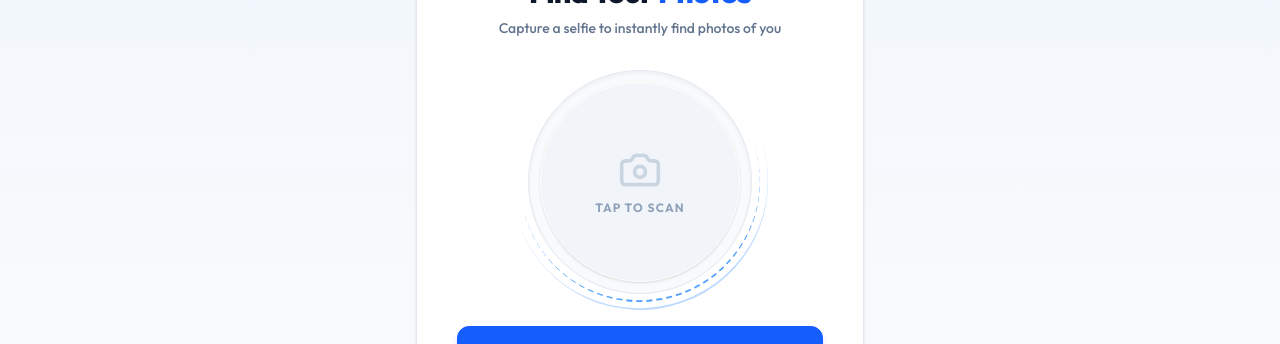
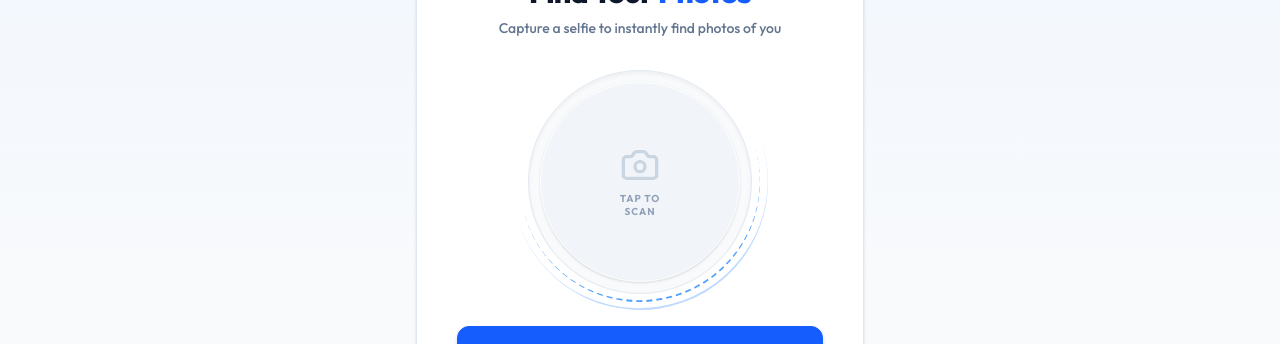
Before and after one commit to santrarony9/dp-facescan-app, a React (Vite) app in the folder frontend/: page /1 in a window 1280 px wide. Shown: the part 219-563 px from the top of the page. Built offline with nearby package versions, Linux system fonts and the light colour scheme.

Commit message:
Rewrite Viewfinder frame for bulletproof circular alignment

```diff
--- a/frontend/src/pages/SelfieUpload.jsx
+++ b/frontend/src/pages/SelfieUpload.jsx
@@ -131,10 +131,11 @@ const SelfieUpload = () => {
         </div>
 
         {/* Dynamic Viewfinder Frame */}
-        <div className={`relative mx-auto mb-8 transition-all duration-500 ${step === 'camera' ? 'w-48 h-48 sm:w-56 sm:h-56' : 'w-28 h-28 opacity-90'}`}>
+        <div className={`relative mx-auto mb-8 transition-all duration-500 flex items-center justify-center ${step === 'camera' ? 'w-48 h-48 sm:w-56 sm:h-56' : 'w-28 h-28 opacity-90'}`}>
 
           {/* Animated Scanner Ring */}
           <div className="absolute inset-0 border border-slate-200 rounded-full shadow-inner bg-slate-50" />
+
           {step === 'camera' && (
             <>
               <motion.div
@@ -150,7 +151,7 @@ const SelfieUpload = () => {
             </>
           )}
 
-          <div className="absolute inset-3 overflow-hidden rounded-full bg-slate-100 flex items-center justify-center border border-white shadow-sm group">
+          <div className="absolute inset-3 overflow-hidden rounded-full bg-slate-100 flex items-center justify-center border border-white shadow-sm z-10 group">
             <AnimatePresence mode="wait">
               {image ? (
                 <motion.div
@@ -158,7 +159,7 @@ const SelfieUpload = () => {
                   initial={{ opacity: 0, scale: 1.05 }}
                   animate={{ opacity: 1, scale: 1 }}
                   exit={{ opacity: 0 }}
-                  className="w-full h-full relative"
+                  className="w-full h-full absolute inset-0"
                 >
                   <img src={image} alt="Selfie" className="w-full h-full object-cover" />
                   {status === 'processing' && (
@@ -177,10 +178,10 @@ const SelfieUpload = () => {
                   key="placeholder"
                   initial={{ opacity: 0 }}
                   animate={{ opacity: 1 }}
-                  className="flex flex-col items-center gap-2 p-4"
+                  className="w-full h-full absolute inset-0 flex flex-col items-center justify-center gap-2 p-2"
                 >
-                  <Camera size={44} className="text-slate-300 group-hover:text-blue-500 transition-colors duration-300" />
-                  <p className="text-slate-400 text-xs font-bold uppercase tracking-widest">Tap to Scan</p>
+                  <Camera size={40} className="text-slate-300 group-hover:text-blue-500 transition-colors duration-300" />
+                  <p className="text-slate-400 text-[10px] font-bold uppercase tracking-widest text-center leading-tight">Tap to<br/>Scan</p>
                 </motion.div>
               )}
             </AnimatePresence>
```
